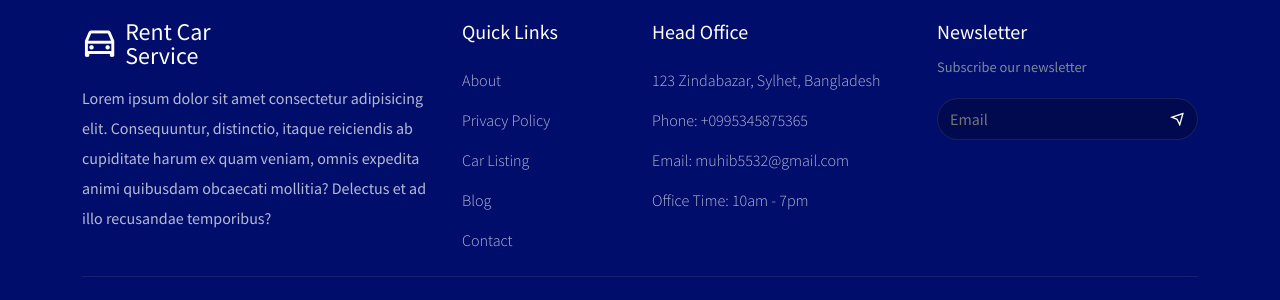
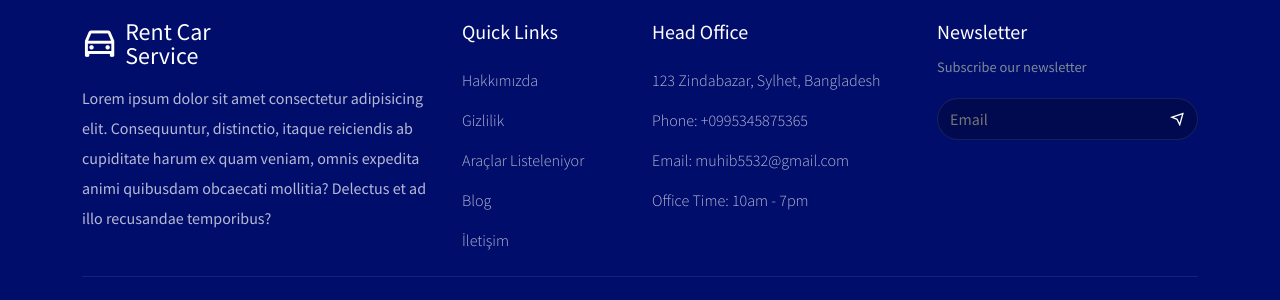
Before and after one commit to akkpgkuk/akgut3, a React (Create React App) app: page /contact in a window 1280 px wide. Shown: the part 957-1257 px from the top of the page. Built offline with nearby package versions, Linux system fonts and the light colour scheme.

Commit message:
Update Footer.jsx

```diff
--- a/src/components/Footer/Footer.jsx
+++ b/src/components/Footer/Footer.jsx
@@ -7,17 +7,17 @@ import "../../styles/footer.css";
 const quickLinks = [
   {
     path: "/about",
-    display: "About",
+    display: "Hakkımızda",
   },
 
   {
     path: "#",
-    display: "Privacy Policy",
+    display: "Gizlilik",
   },
 
   {
     path: "/cars",
-    display: "Car Listing",
+    display: "Araçlar Listeleniyor",
   },
   {
     path: "/blogs",
@@ -26,7 +26,7 @@ const quickLinks = [
 
   {
     path: "/contact",
-    display: "Contact",
+    display: "İletişim",
   },
 ];
 
```
